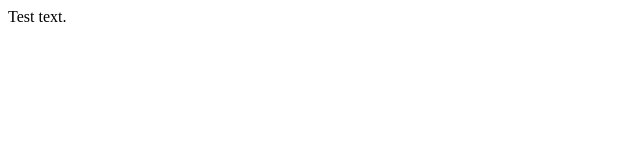
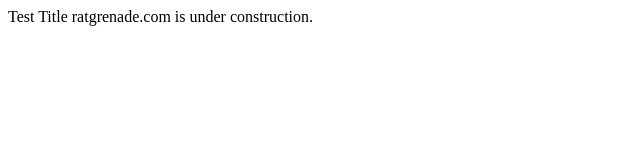
Before and after one commit to jkll097/jkll097.github.io, a plain HTML site: page index.html in a window 1280 px wide. Shown: the whole page, without its empty margins (0-640 px from the left). Drawn offline with Linux system fonts and the light colour scheme.

Commit message:
Update index.html
Testing index.html

```diff
--- a/index.html
+++ b/index.html
@@ -2,10 +2,11 @@
 <html>
 
 <head>
+  Test Title
 </head>
 
 <body>
-Test text.
+ratgrenade.com is under construction.
 </body>
 
 </html>
```
